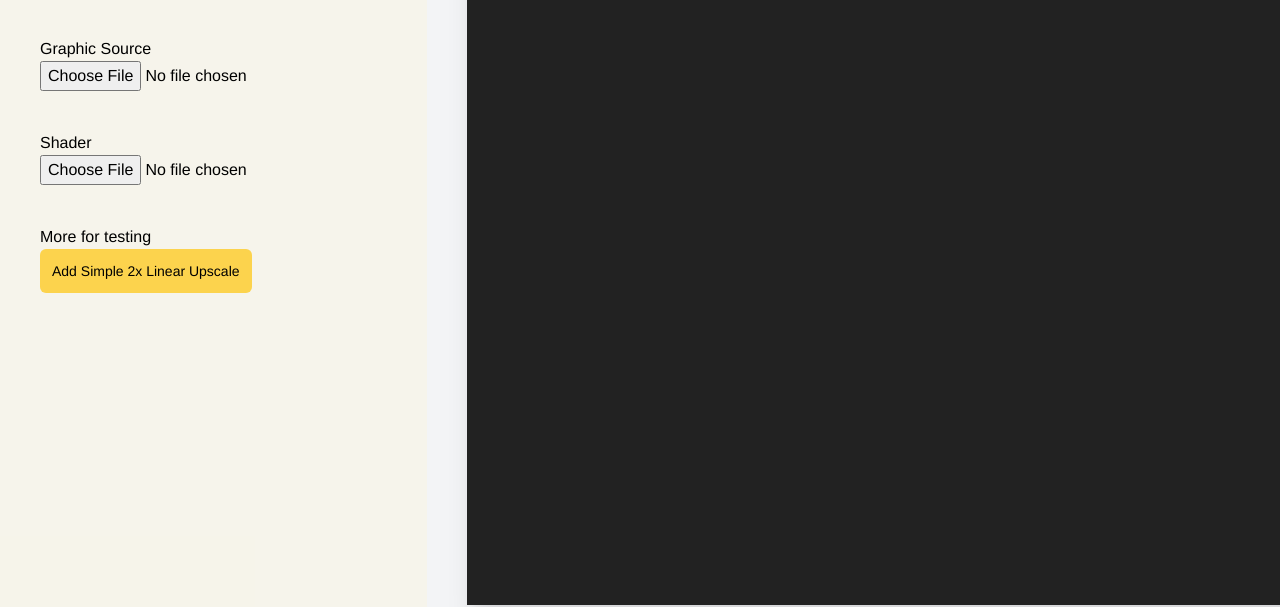
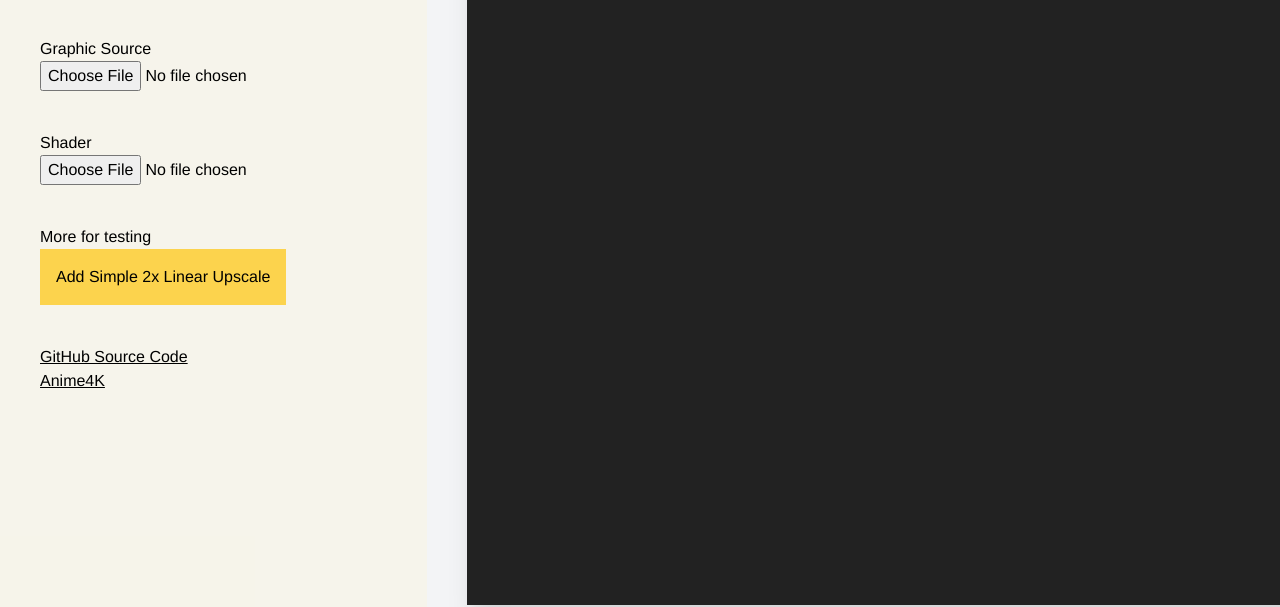
Before and after one commit to pinnouse/ani-ss, a website: page index.html in a window 1280 px wide. Shown: the part 227-834 px from the top of the page. Drawn offline with nearby package versions, Linux system fonts and the light colour scheme.

Commit message:
Add links to example site

```diff
--- a/index.html
+++ b/index.html
@@ -35,11 +35,16 @@
                 <label for="shaderfile">Shader</label>
                 <input id="shaderfile" type="file" accept=".glsl" onchange="onSelectShader(this);" />
             </div>
-            <div>
+            <div class="mb-10">
                 <p>More for testing</p>
-                <button class="text-sm bg-yellow-300 p-3 rounded-md" onclick="addSimpleProgram()">
+                <button class="text-md bg-yellow-300 p-4" onclick="addSimpleProgram()">
                     Add Simple 2x Linear Upscale
                 </button>
+            </div>
+            <div>
+                <a class="underline" href="https://github.com/pinnouse/ani-ss">GitHub Source Code</a>
+                <br />
+                <a class="underline" href="https://github.com/bloc97/Anime4K">Anime4K</a>
             </div>
         </div>
         <div class="text-black w-2/3 p-10 py-20">
```
